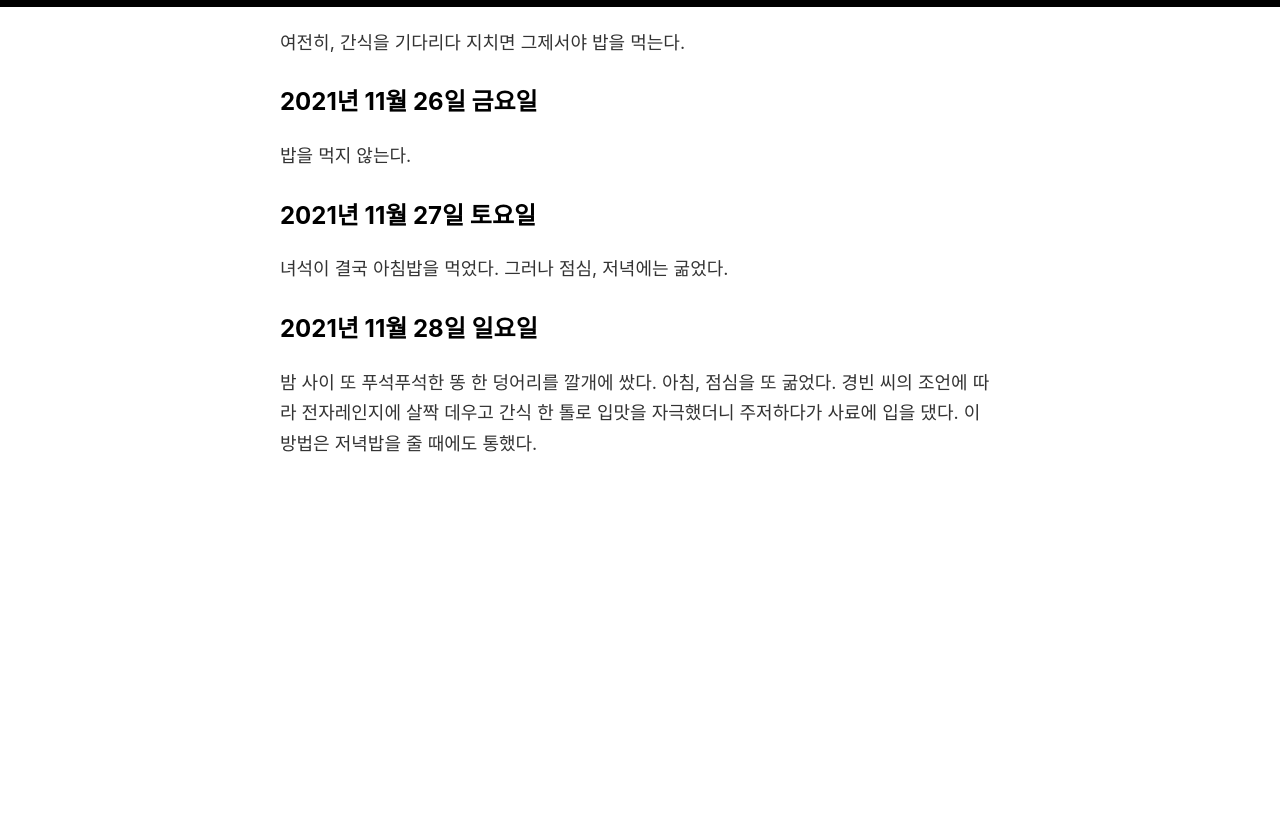
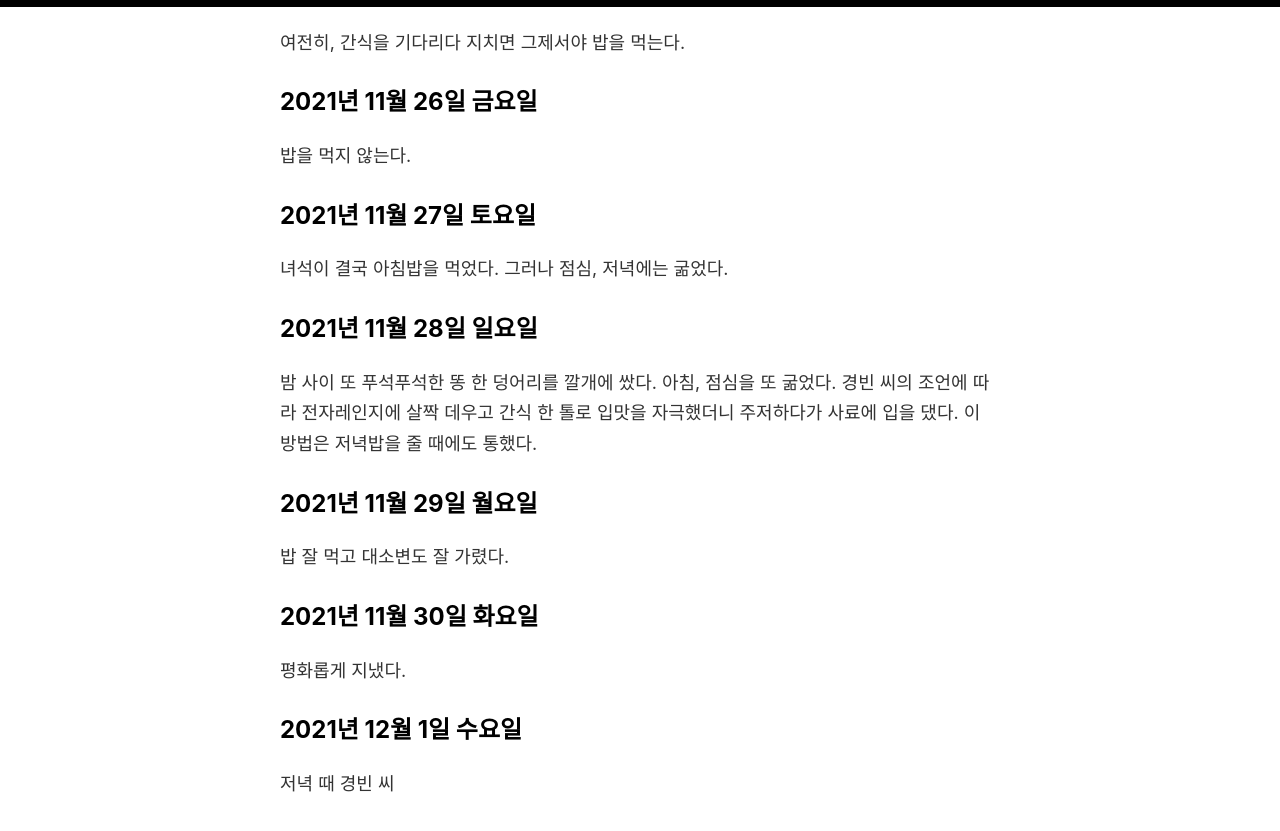
Before and after one commit to oxmhpark/www.exonomicon.net, a Jekyll site: the page built from _posts/2021-10-31-caring-note-of-aeng-doo.md, in a window 1280 px wide and 900 px high, scrolled down 4048 px. Shown: the top 831 px of the window. Built offline with Jekyll 4.4.1, drawn with Linux system fonts in a browser that asks for light colours; comment, search, counter and statistics services are not loaded; before the commit the page ends 4608 px from its top, so only the background shows below that.

Commit message:
Update 2021-10-31-caring-note-of-aeng-doo.md

```diff
--- a/_posts/2021-10-31-caring-note-of-aeng-doo.md
+++ b/_posts/2021-10-31-caring-note-of-aeng-doo.md
@@ -90,3 +90,12 @@ published: true
 
 ## 2021년 11월 28일 일요일
 밤 사이 또 푸석푸석한 똥 한 덩어리를 깔개에 쌌다. 아침, 점심을 또 굶었다. 경빈 씨의 조언에 따라 전자레인지에 살짝 데우고 간식 한 톨로 입맛을 자극했더니 주저하다가 사료에 입을 댔다. 이 방법은 저녁밥을 줄 때에도 통했다.
+
+## 2021년 11월 29일 월요일
+밥 잘 먹고 대소변도 잘 가렸다.
+
+## 2021년 11월 30일 화요일
+평화롭게 지냈다.
+
+## 2021년 12월 1일 수요일
+저녁 때 경빈 씨
```
